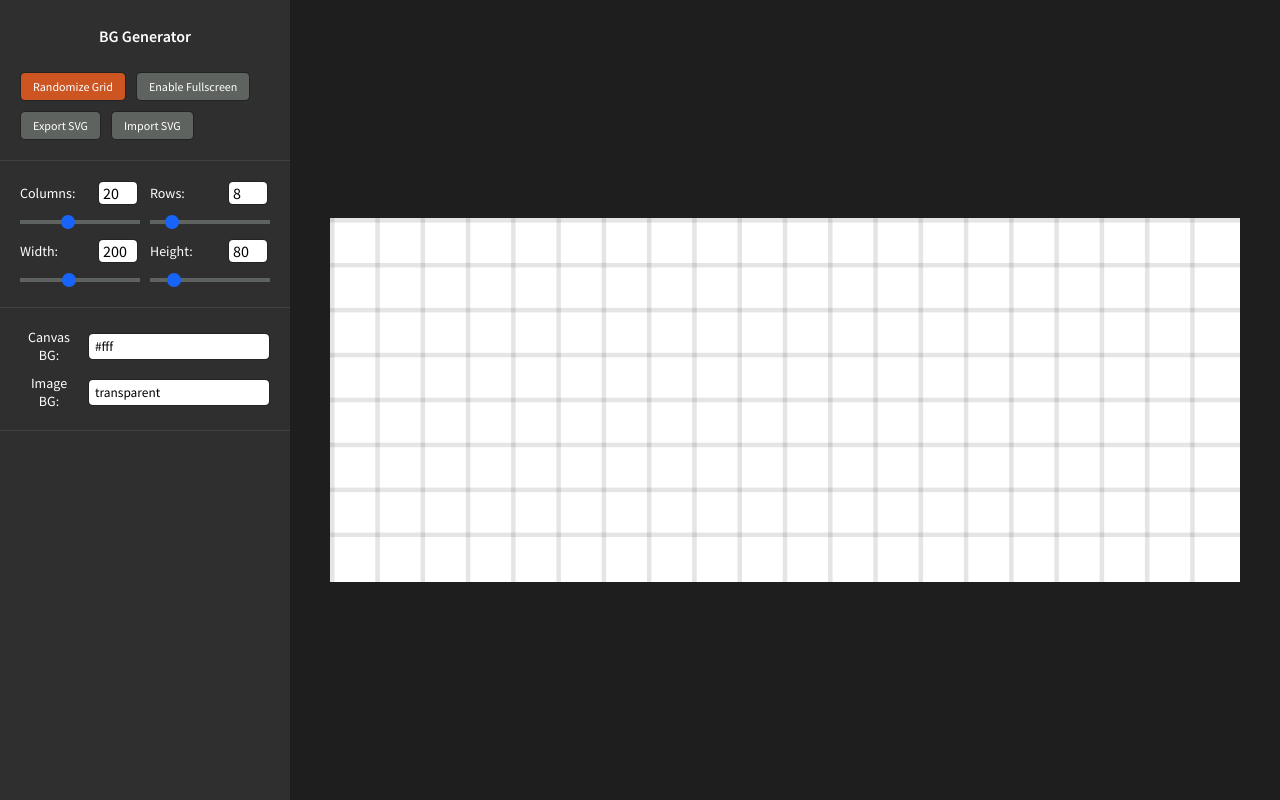
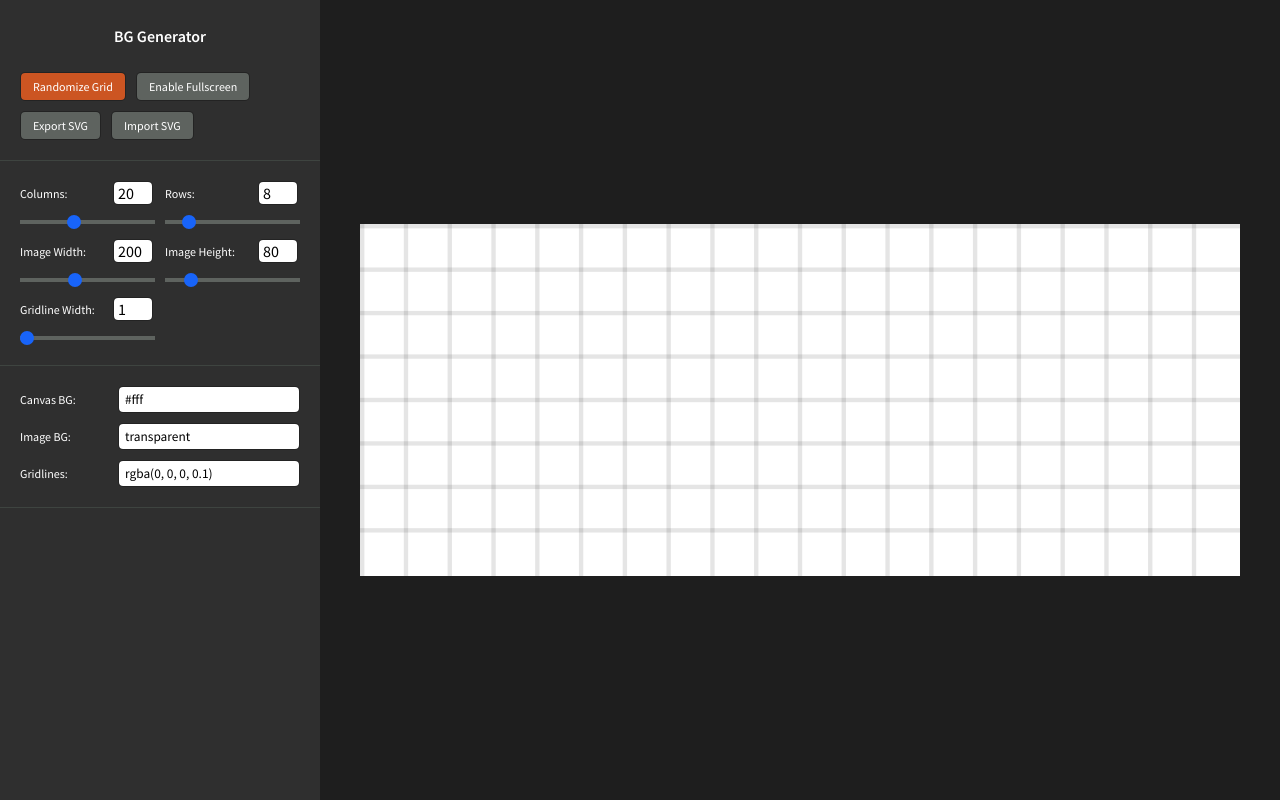
Before and after one commit to caleb531/bg-generator, a SvelteKit app: page / in a window 1280 px wide. Built offline with nearby package versions, Linux system fonts and the light colour scheme.

Commit message:
Add additional controls; polish control layout

```diff
--- /dev/null
+++ b/src/routes/GridControlSpacer.svelte
@@ -0,0 +1 @@
+<div class="grid-control-spacer" />
--- a/src/routes/GridControls.svelte
+++ b/src/routes/GridControls.svelte
@@ -4,6 +4,7 @@
   import { grid, regenerateGridTiles, saveGrid } from '../stores/Grid';
   import GridActionButton from './GridActionButton.svelte';
   import GridColorControl from './GridColorControl.svelte';
+  import GridControlSpacer from './GridControlSpacer.svelte';
   import GridNumberControl from './GridNumberControl.svelte';
   function randomizeGrid() {
     $grid.tiles = regenerateGridTiles($grid);
@@ -37,17 +38,32 @@
       bind:value={$grid.columnCount}
     />
     <GridNumberControl id="row_count" label="Rows" min={1} max={50} bind:value={$grid.rowCount} />
-    <GridNumberControl id="width" label="Width" min={1} max={500} bind:value={$grid.imageWidth} />
     <GridNumberControl
-      id="height"
-      label="Height"
+      id="width"
+      label="Image Width"
+      min={1}
+      max={500}
+      bind:value={$grid.imageWidth}
+    />
+    <GridNumberControl
+      id="image_height"
+      label="Image Height"
       min={1}
       max={500}
       bind:value={$grid.imageHeight}
     />
+    <GridNumberControl
+      id="gridline_width"
+      label="Gridline Width"
+      min={1}
+      max={500}
+      bind:value={$grid.gridlineWidth}
+    />
+    <GridControlSpacer />
   </div>
   <div class="grid-controls-group">
     <GridColorControl id="bg_color" label="Canvas BG" bind:value={$grid.canvasBackgroundColor} />
     <GridColorControl id="bg_color" label="Image BG" bind:value={$grid.imageBackgroundColor} />
+    <GridColorControl id="gridline_color" label="Gridlines" bind:value={$grid.gridlineColor} />
   </div>
 </form>
--- a/src/styles/_grid-controls.scss
+++ b/src/styles/_grid-controls.scss
@@ -3,7 +3,7 @@
   justify-content: flex-start;
   padding: 0 20px;
   flex-wrap: wrap;
-  max-width: 290px;
+  max-width: 320px;
   gap: 10px 10px;
   padding-bottom: 20px;
   border-bottom: solid 1px var(--color-control-group-separator);
@@ -12,13 +12,14 @@
 
 .grid-control {
   flex-grow: 1;
+  flex-basis: 0;
   display: inline-flex;
   flex-direction: column;
   align-items: flex-start;
   label {
     margin-right: 10px;
     color: var(--color-text);
-    font-size: 14px;
+    font-size: 12px;
   }
   input[type='number'] {
     flex-grow: 0;
@@ -26,7 +27,7 @@
     padding: 1px 4px;
   }
   input[type='range'] {
-    width: 120px;
+    width: 100%;
   }
 }
 
@@ -42,3 +43,8 @@
   margin-right: 2px;
   font-size: 16px;
 }
+
+.grid-control-spacer {
+  flex-grow: 1;
+  flex-basis: 0;
+}
```
